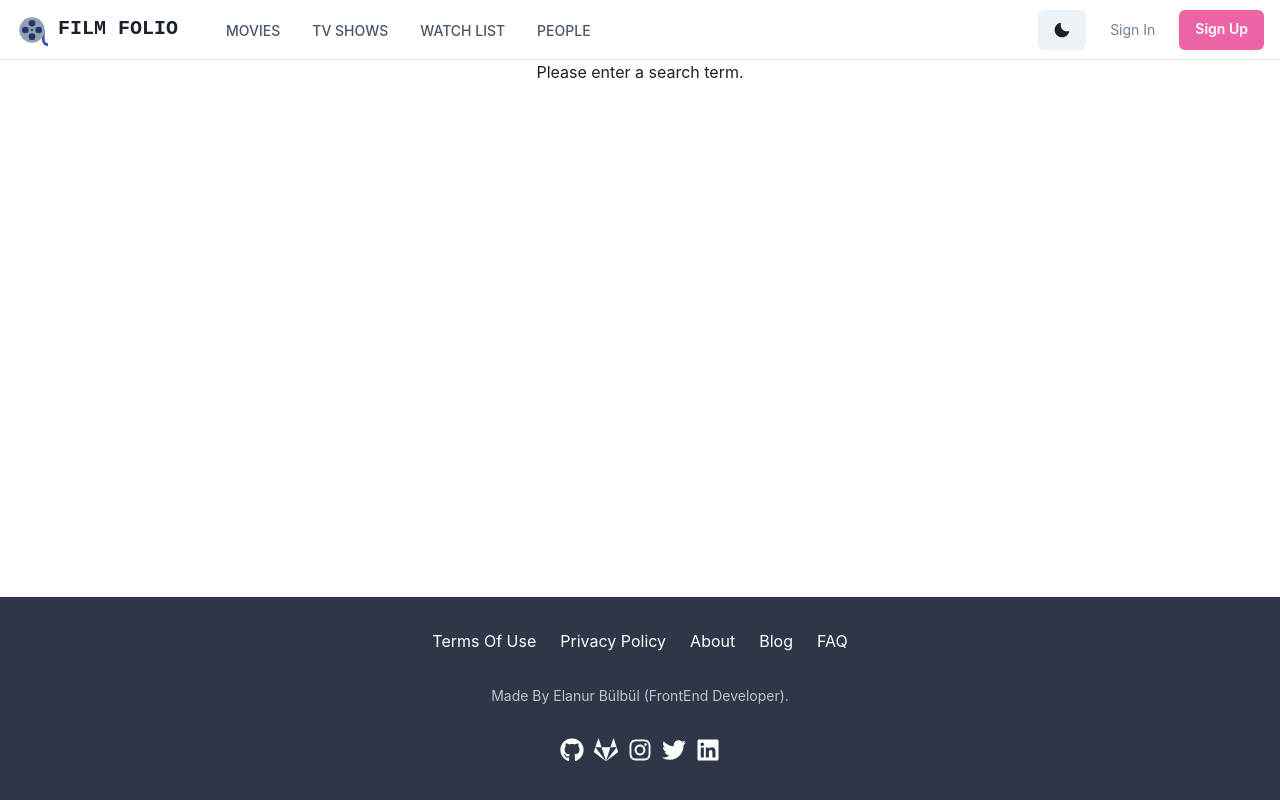
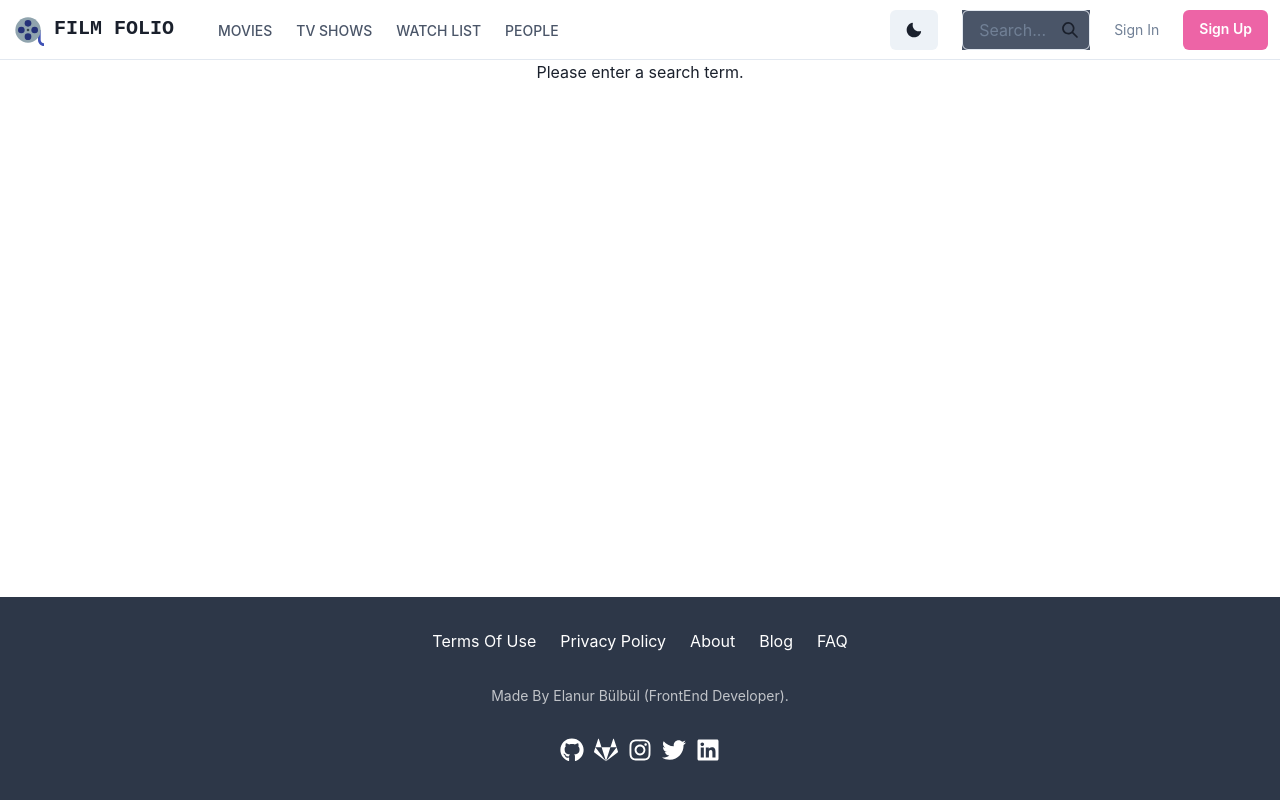
Before and after one commit to elanurbulbul/FilmFolio, a React (Vite) app: page /search in a window 1280 px wide. Built offline with nearby package versions, Linux system fonts and the light colour scheme.

Commit message:
CreatedSearchBaronNav

```diff
--- a/src/Components/Navbar/DesktopNav.jsx
+++ b/src/Components/Navbar/DesktopNav.jsx
@@ -26,7 +26,7 @@ const DesktopNav = () => {
                     <Popover trigger={'hover'} placement={'bottom-start'}>
                         <PopoverTrigger>
                             <Link
-                                p={2}
+                                p={1}
                                 href={navItem.href ?? '#'}
                                 fontSize={'sm'}
                                 fontWeight={500}
@@ -44,7 +44,7 @@ const DesktopNav = () => {
                                 border={0}
                                 boxShadow={'xl'}
                                 bg={popoverContentBgColor}
-                                p={4}
+                                p={3}
                                 rounded={'xl'}
                                 minW={'sm'}>
                                 <Stack>
--- a/src/Components/Navbar/MobileNav.jsx
+++ b/src/Components/Navbar/MobileNav.jsx
@@ -1,21 +1,67 @@
-import React from 'react';
-import MobileNavItem from './MobileNavItem'
+import React, { useState } from 'react';
+import MobileNavItem from './MobileNavItem';
 import { NAV_ITEMS } from './NavItem';
-
 import {
-  // Import necessary components from Chakra UI
   Stack,
   useColorModeValue,
-  useDisclosure,
+  Input,
+  InputGroup,
+  InputRightElement,
+  IconButton,
+  useToast,
 } from '@chakra-ui/react';
+import { SearchIcon } from '@chakra-ui/icons';
+import { useNavigate } from 'react-router-dom';
 
 const MobileNav = () => {
+  const [searchTerm, setSearchTerm] = useState("");
+  const navigate = useNavigate();
+  const toast = useToast();
+
+  const handleInputChange = (e) => {
+    setSearchTerm(e.target.value);
+  };
+
+  const handleSearch = () => {
+    if (searchTerm.trim()) {
+      navigate(`/search?query=${encodeURIComponent(searchTerm.trim())}`);
+    } else {
+      toast({
+        position: "top",
+        containerStyle: {
+          width: "800px",
+          maxWidth: "100%",
+        },
+        title: "Please enter a search term.",
+        status: "warning",
+        duration: 3000,
+        isClosable: true,
+      });
+    }
+  };
 
   return (
     <Stack
       bg={useColorModeValue('white', 'gray.800')}
       p={4}
       display={{ md: 'none' }}>
+      <InputGroup bg="gray.600" mb={2}>
+        <Input
+          placeholder="Search..."
+          value={searchTerm}
+          onChange={handleInputChange}
+          color="white"
+        />
+        <InputRightElement>
+          <IconButton
+            aria-label="Search"
+            icon={<SearchIcon />}
+            onClick={handleSearch}
+            bg="transparent"
+            _hover={{ bg: "transparent" }}
+          />
+        </InputRightElement>
+      </InputGroup>
       {NAV_ITEMS.map((navItem) => (
         <MobileNavItem key={navItem.label} {...navItem} />
       ))}
--- a/src/Components/Navbar/Navbar.jsx
+++ b/src/Components/Navbar/Navbar.jsx
@@ -1,18 +1,13 @@
-import React from 'react';
+import React, { useState } from 'react';
 import {
-  // Import necessary components from Chakra UI
   Box,
   Flex,
   Text,
   IconButton,
+  Stack,
   Button,
-  Stack,
   Collapse,
   Icon,
-  Link,
-  Popover,
-  PopoverTrigger,
-  PopoverContent,
   useColorMode,
   useColorModeValue,
   useBreakpointValue,
@@ -21,20 +16,20 @@ import {
   MenuButton,
   MenuList,
   MenuItem,
+  Input,
+  InputGroup,
+  InputRightElement,
+  useToast,
 } from '@chakra-ui/react';
 import {
-  // Import icons from Chakra UI or react-icons
   HamburgerIcon,
   CloseIcon,
-  ChevronDownIcon,
-  ChevronRightIcon,
   MoonIcon,
   SunIcon,
+  SearchIcon,
 } from '@chakra-ui/icons';
-import { FaUser } from 'react-icons/fa'; // Assuming FaUser is from react-icons
-import { Link as RouterLink } from 'react-router-dom'; // RouterLink bileşenini import edin
-
-// Import child components (DesktopNav, MobileNav)
+import { FaUser } from 'react-icons/fa';
+import { Link as RouterLink, useNavigate } from 'react-router-dom';
 import DesktopNav from './DesktopNav';
 import MobileNav from './MobileNav';
 import { FcFilmReel } from 'react-icons/fc';
@@ -42,6 +37,31 @@ import { FcFilmReel } from 'react-icons/fc';
 export default function Navbar() {
   const { isOpen, onToggle } = useDisclosure();
   const { colorMode, toggleColorMode } = useColorMode();
+  const [searchTerm, setSearchTerm] = useState("");
+  const navigate = useNavigate();
+  const toast = useToast();
+
+  const handleInputChange = (e) => {
+    setSearchTerm(e.target.value);
+  };
+
+  const handleSearch = () => {
+    if (searchTerm.trim()) {
+      navigate(`/search?query=${encodeURIComponent(searchTerm.trim())}`);
+    } else {
+      toast({
+        position: "top",
+        containerStyle: {
+          width: "800px",
+          maxWidth: "100%",
+        },
+        title: "Please enter a search term.",
+        status: "warning",
+        duration: 3000,
+        isClosable: true,
+      });
+    }
+  };
 
   return (
     <Box zIndex={10} position="relative">
@@ -49,8 +69,8 @@ export default function Navbar() {
         bg={useColorModeValue('white', 'gray.800')}
         color={useColorModeValue('gray.600', 'white')}
         minH={'60px'}
-      py={{ base: 2 }}
-      px={{ base: 4 }}
+        py={{ base: 1 }}
+        px={{ base: 3 }}
         borderBottom={1}
         borderStyle={'solid'}
         borderColor={useColorModeValue('gray.200', 'gray.900')}
@@ -68,12 +88,12 @@ export default function Navbar() {
             aria-label={'Toggle Navigation'}
           />
         </Flex>
-      <Flex flex={{ base: 1 }} justify={{ base: 'center', md: 'start' }}>
+        <Flex flex={{ base: 1 }} justify={{ base: 'center', md: 'start' }} >
           <Icon as={FcFilmReel} w={8} h={8} marginRight={'10px'} alignSelf={'center'} />
 
           <Text
-          as={RouterLink} // RouterLink bileşenini kullanın
-           to="/" // Anasayfa yoluna yönlendirin
+            as={RouterLink}
+            to="/"
             textAlign={useBreakpointValue({ base: 'center', md: 'left' })}
             fontFamily={'monospace'}
             cursor={'pointer'}
@@ -100,6 +120,27 @@ export default function Navbar() {
           <Button onClick={toggleColorMode}>
             {colorMode === 'light' ? <MoonIcon /> : <SunIcon />}
           </Button>
+          <InputGroup
+            bg="gray.600"
+            width={{ base: '50vw', md: '10vw' }}
+            display={{ base: 'none', md: 'block' }} // Only show on medium and larger screens
+          >
+            <Input
+              placeholder="Search..."
+              value={searchTerm}
+              onChange={handleInputChange}
+              color="white"
+            />
+            <InputRightElement>
+              <IconButton
+                aria-label="Search"
+                icon={<SearchIcon />}
+                onClick={handleSearch}
+                bg="transparent"
+                _hover={{ bg: "transparent" }}
+              />
+            </InputRightElement>
+          </InputGroup>
           <Button
             as={'a'}
             fontSize={'sm'}
@@ -108,7 +149,7 @@ export default function Navbar() {
             href={'/signIn'}
             display={{ base: 'none', lg: 'inline-flex' }}
             _hover={{
-            textDecoration:"none",
+              textDecoration: "none",
             }}
           >
             Sign In
@@ -139,7 +180,7 @@ export default function Navbar() {
                 color: 'pink.400',
               }}
             >
-            <Icon as={FaUser} w={6} h={6} display={'flex'} alignSelf={'center'}/>
+              <Icon as={FaUser} w={6} h={6} display={'flex'} alignSelf={'center'} />
             </MenuButton>
             <MenuList>
               <MenuItem as={'a'} href={'/signIn'}>Sign In</MenuItem>
--- a/src/Pages/SearchPage/index.jsx
+++ b/src/Pages/SearchPage/index.jsx
@@ -1,6 +1,7 @@
 import React, { useEffect, useState } from "react";
 import { useLocation } from "react-router-dom";
 import MultiSearch from "../../Components/API/Search/MultiSearch"; // Path'i ihtiyaca göre güncelleyin
+import { Heading, Text } from "@chakra-ui/react";
 
 const SearchPage = () => {
   const location = useLocation();
@@ -13,9 +14,9 @@ const SearchPage = () => {
 
   return (
     <div>
-      <h1>
+      <Text>
         {searchTerm ? `Search Results for "${searchTerm}"` : "Please enter a search term."}
-      </h1>
+      </Text>
       {searchTerm && <MultiSearch searchTerm={searchTerm} />}
     </div>
   );
```
Lines whose indentation alone changed are shown as unchanged.
